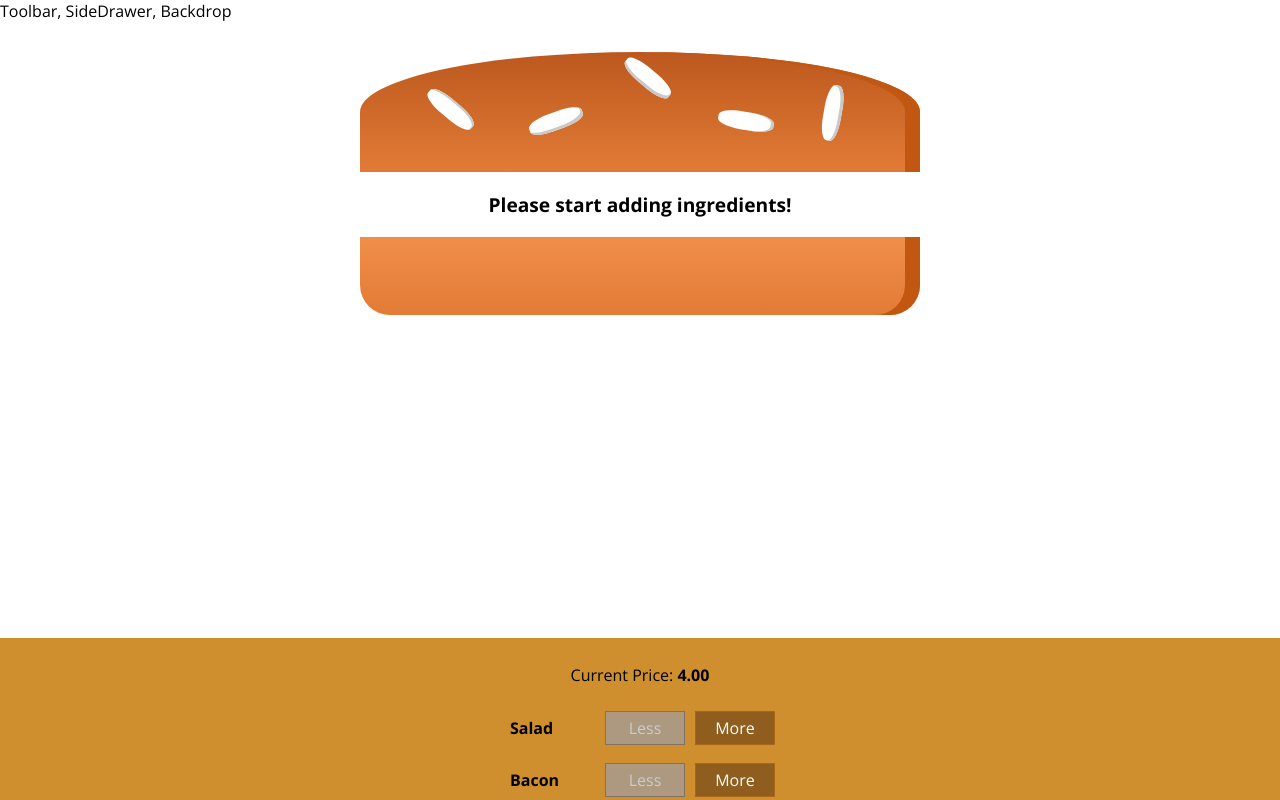
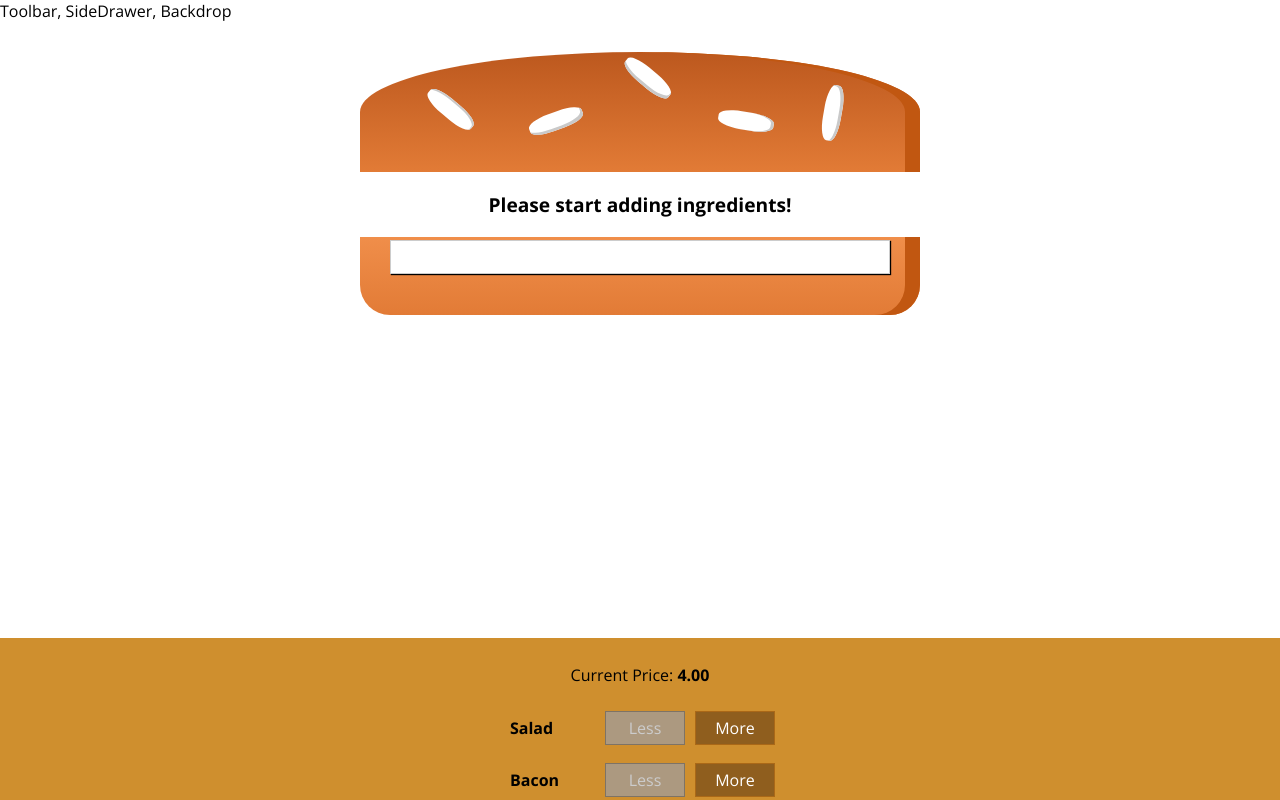
Before and after one commit to rocionadal/burger-builder, a React app: page / in a window 1280 px wide. Shown: the top 800 px of the page. Built offline with nearby package versions, Linux system fonts and the light colour scheme.

Commit message:
display modal, create order summary folder and file with corresponding function

```diff
--- a/src/container/BurgerBuilder/BurgerBuilder.js
+++ b/src/container/BurgerBuilder/BurgerBuilder.js
@@ -3,6 +3,7 @@ import React, { Component } from 'react';
 import Aux from '../../hoc/Aux'
 import Burger from '../../components/Burger/Burger';
 import BuildControls from '../../components/Burger/BuildControls/BuildControls';
+import Modal from '../../components/UI/Modal/Modal';
 
 const INGREDIENT_PRICES = {
     salad: 0.5,
@@ -79,6 +80,7 @@ class BurgerBuilder extends Component {
         }
         return (
             <Aux>
+                <Modal />
                 <Burger ingredients={this.state.ingredients} />
                 <BuildControls
                     ingredientAdded={this.addIngredientHandler}
```
Also changed, not shown: src/components/Burger/OrderSummary/OrderSummary.js (added, +7 -0 lines).
